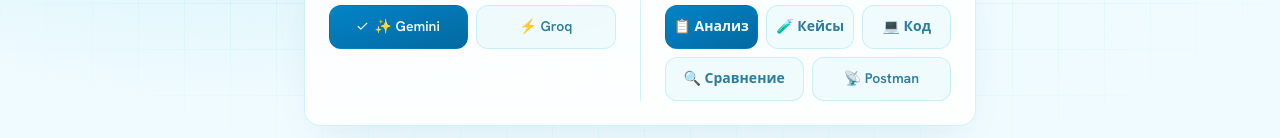
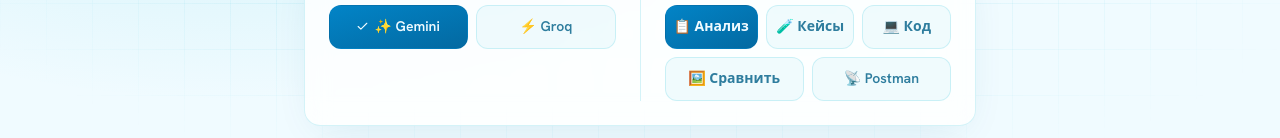
Before and after one commit to AlexeySaraev/QASite, a Next.js app: page / in a window 1280 px wide. Shown: the part 135-273 px from the top of the page. Built offline with nearby package versions, Linux system fonts and the light colour scheme.

Commit message:
Update page.tsx

```diff
--- a/app/page.tsx
+++ b/app/page.tsx
@@ -12,7 +12,7 @@
   { id: "requirements", label: "📋 Анализ" },
   { id: "testcases", label: "🧪 Кейсы" },
   { id: "code", label: "💻 Код" },
-  { id: "compare", label: "🔍 Сравнение" },
+  { id: "compare", label: "🖼️ Сравнить" },
   { id: "postman", label: "📡 Postman" },
 ];
 
```
